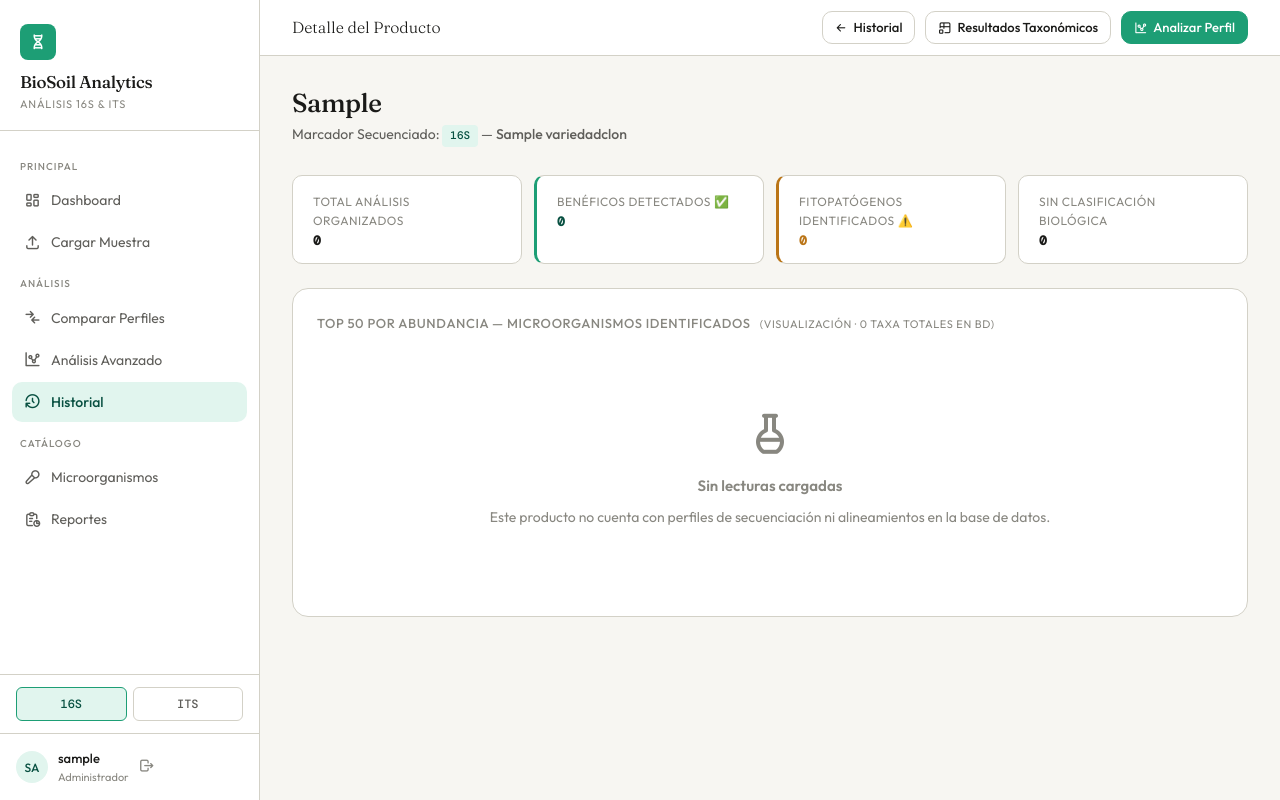
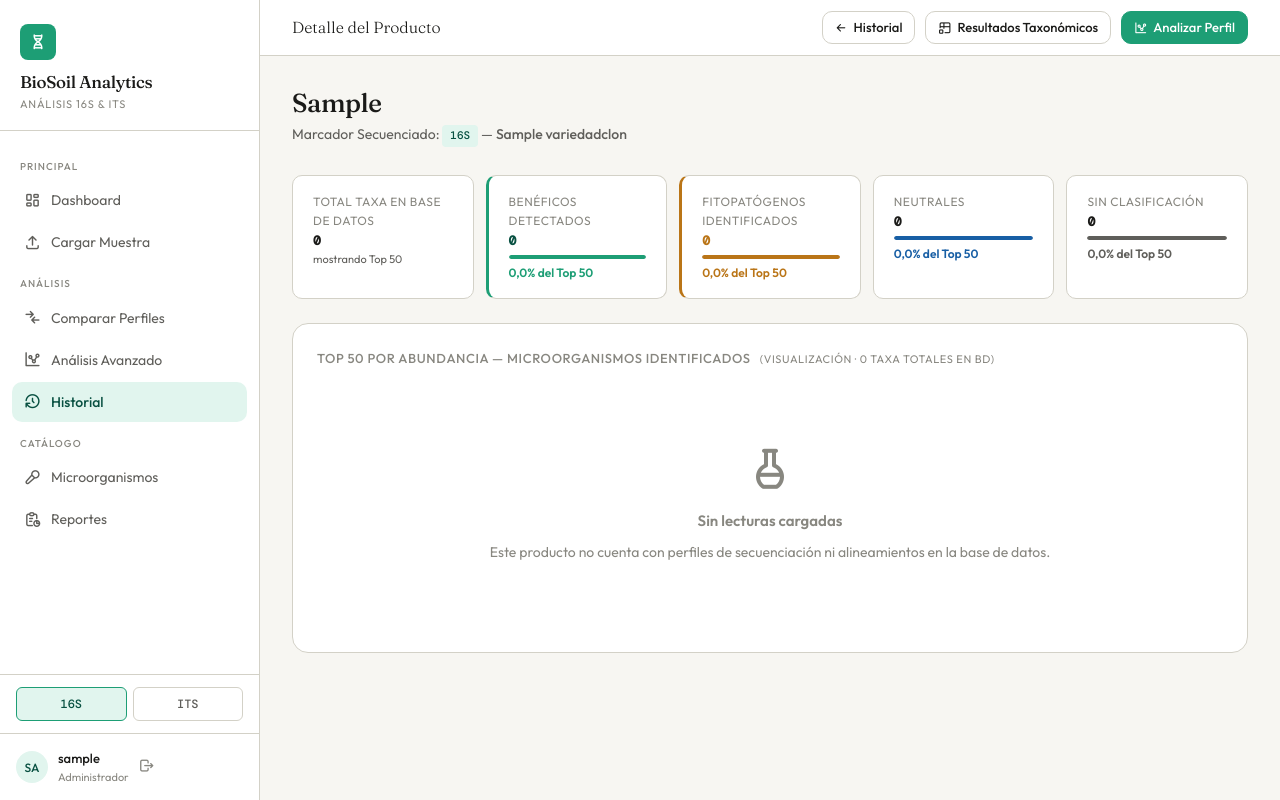
Before and after one commit to Ana05509/ANALISIS_COMPARATIVO, a Django app: page /producto/1/ in a window 1280 px wide. Run offline with Django 5.2, Linux system fonts and the light colour scheme; a user stored in the database is signed in; tables that the repository leaves empty hold one stand-in row (values such as "Sample post").

Commit message:
UX: contadores con porcentaje y barra de progreso en detalle de muestra
- Vista: calcula pct_beneficos, pct_fitopatogenos, pct_neutral,
  pct_sin_clasificacion relativos al Top N mostrado; agrega total_neutral
- Template: 5 metric-cards (antes 4) con barra de progreso mini
  y porcentaje en color por categoría; neutral ya tiene su propio card
- Tabla: badge 'Neutral' con estilo propio (azul) en vez de caer en
  el else genérico de Sin clasificación

Co-Authored-By: Claude Sonnet 4.6 <noreply@anthropic.com>

```diff
--- a/analisis/templates/analisis/detalle_producto.html
+++ b/analisis/templates/analisis/detalle_producto.html
@@ -28,22 +28,67 @@
 </div>
 
 <div class="metrics-grid">
+
     <div class="metric-card">
-        <div class="metric-label">Total Análisis Organizados</div>
+        <div class="metric-label">Total Taxa en Base de Datos</div>
         <div class="metric-value td-mono">{{ total_analisis|default:"0" }}</div>
+        <div style="font-size:11px; color:var(--text-muted); margin-top:4px;">
+            mostrando Top {{ display_limit }}
+        </div>
     </div>
+
     <div class="metric-card verde">
-        <div class="metric-label">Benéficos Detectados ✅</div>
+        <div class="metric-label">Benéficos Detectados</div>
         <div class="metric-value td-mono">{{ total_beneficos|default:"0" }}</div>
+        <div style="margin-top:8px;">
+            <div style="height:4px; background:rgba(0,0,0,.1); border-radius:4px; overflow:hidden;">
+                <div style="height:100%; width:{{ pct_beneficos }}%; background:#1D9E75; border-radius:4px;"></div>
+            </div>
+            <div style="font-size:12px; font-weight:600; color:#1D9E75; margin-top:4px;">
+                {{ pct_beneficos }}% del Top {{ display_limit }}
+            </div>
+        </div>
     </div>
+
     <div class="metric-card amber">
-        <div class="metric-label">Fitopatógenos Identificados ⚠️</div>
+        <div class="metric-label">Fitopatógenos Identificados</div>
         <div class="metric-value td-mono">{{ total_fitopatogenos|default:"0" }}</div>
+        <div style="margin-top:8px;">
+            <div style="height:4px; background:rgba(0,0,0,.1); border-radius:4px; overflow:hidden;">
+                <div style="height:100%; width:{{ pct_fitopatogenos }}%; background:#BA7517; border-radius:4px;"></div>
+            </div>
+            <div style="font-size:12px; font-weight:600; color:#BA7517; margin-top:4px;">
+                {{ pct_fitopatogenos }}% del Top {{ display_limit }}
+            </div>
+        </div>
     </div>
+
     <div class="metric-card">
-        <div class="metric-label">Sin Clasificación Biológica</div>
+        <div class="metric-label">Neutrales</div>
+        <div class="metric-value td-mono">{{ total_neutral|default:"0" }}</div>
+        <div style="margin-top:8px;">
+            <div style="height:4px; background:rgba(0,0,0,.1); border-radius:4px; overflow:hidden;">
+                <div style="height:100%; width:{{ pct_neutral }}%; background:#185FA5; border-radius:4px;"></div>
+            </div>
+            <div style="font-size:12px; font-weight:600; color:#185FA5; margin-top:4px;">
+                {{ pct_neutral }}% del Top {{ display_limit }}
+            </div>
+        </div>
+    </div>
+
+    <div class="metric-card">
+        <div class="metric-label">Sin Clasificación</div>
         <div class="metric-value td-mono">{{ total_sin_clasificacion|default:"0" }}</div>
+        <div style="margin-top:8px;">
+            <div style="height:4px; background:rgba(0,0,0,.1); border-radius:4px; overflow:hidden;">
+                <div style="height:100%; width:{{ pct_sin_clasificacion }}%; background:#5F5E5A; border-radius:4px;"></div>
+            </div>
+            <div style="font-size:12px; font-weight:600; color:#5F5E5A; margin-top:4px;">
+                {{ pct_sin_clasificacion }}% del Top {{ display_limit }}
+            </div>
+        </div>
     </div>
+
 </div>
 
 <div class="card">
@@ -96,6 +141,8 @@
                             <span class="badge badge-benefico"><i class="ti ti-shield-check"></i> Benéfico</span>
                         {% elif a.clasificacion == 'fitopatogeno' %}
                             <span class="badge badge-fitopatogeno"><i class="ti ti-alert-triangle"></i> Fitopatógeno</span>
+                        {% elif a.clasificacion == 'neutral' %}
+                            <span class="badge" style="background:#E8F0FA;color:#185FA5;border:1px solid #b3cce8;"><i class="ti ti-minus"></i> Neutral</span>
                         {% else %}
                             <span class="badge badge-sin-clas">Sin clasificación</span>
                         {% endif %}
--- a/analisis/views/producto.py
+++ b/analisis/views/producto.py
@@ -29,7 +29,14 @@ def ver_producto(request, id):
 
     total_beneficos         = sum(1 for r in analisis_top if r.clasificacion == "benefico")
     total_fitopatogenos     = sum(1 for r in analisis_top if r.clasificacion == "fitopatogeno")
+    total_neutral           = sum(1 for r in analisis_top if r.clasificacion == "neutral")
     total_sin_clasificacion = sum(1 for r in analisis_top if r.clasificacion == "sin_clasificar")
+
+    base = len(analisis_top) or 1
+    pct_beneficos         = round(total_beneficos         / base * 100, 1)
+    pct_fitopatogenos     = round(total_fitopatogenos     / base * 100, 1)
+    pct_neutral           = round(total_neutral           / base * 100, 1)
+    pct_sin_clasificacion = round(total_sin_clasificacion / base * 100, 1)
 
     return render(request, "analisis/detalle_producto.html", {
         "producto":                muestra,
@@ -39,5 +46,10 @@ def ver_producto(request, id):
         "display_limit":           DISPLAY_LIMIT,
         "total_beneficos":         total_beneficos,
         "total_fitopatogenos":     total_fitopatogenos,
+        "total_neutral":           total_neutral,
         "total_sin_clasificacion": total_sin_clasificacion,
+        "pct_beneficos":           pct_beneficos,
+        "pct_fitopatogenos":       pct_fitopatogenos,
+        "pct_neutral":             pct_neutral,
+        "pct_sin_clasificacion":   pct_sin_clasificacion,
     })
```
